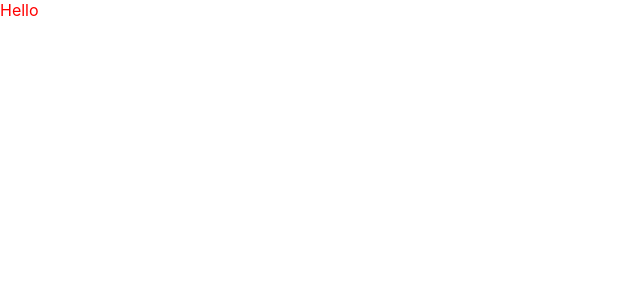
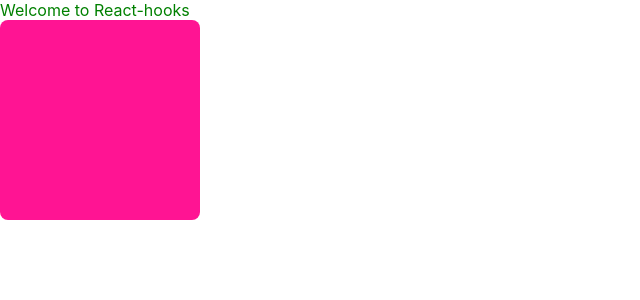
Before and after one commit to tainguyen21/React-Hooks, a React (Create React App) app: page / in a window 1280 px wide. Shown: the top 300 px of the page, without its empty margins (0-640 px from the left). Built offline with nearby package versions, Linux system fonts and the light colour scheme.

Commit message:
03- useState() color box

```diff
--- a/src/App.js
+++ b/src/App.js
@@ -1,7 +1,13 @@
 import "./App.scss";
+import ColorBox from "./components/ColorBox/ColorBox";
 
 function App() {
-  return <div className="app">Hello</div>;
+  return (
+    <div className="app">
+      Welcome to React-hooks
+      <ColorBox />
+    </div>
+  );
 }
 
 export default App;
--- a/src/App.scss
+++ b/src/App.scss
@@ -1,3 +1,3 @@
 .app {
-  color: red;
+  color: green;
 }
--- /dev/null
+++ b/src/components/ColorBox/ColorBox.js
@@ -0,0 +1,32 @@
+import React, { useState } from "react";
+import "./ColorBox.scss";
+
+function getRandomColor() {
+  const COLOR_LIST = ["deeppink", "green", "yellow", "red", "black", "blue"];
+  const randomIndex = Math.trunc(Math.random() * 6);
+
+  return COLOR_LIST[randomIndex];
+}
+
+function ColorBox() {
+  const [color, setColor] = useState(() => {
+    const initColor = localStorage.getItem("box_color") || "deeppink";
+    return initColor;
+  });
+
+  function handleBoxClick() {
+    const newColor = getRandomColor();
+    setColor(newColor);
+    localStorage.setItem("box_color", newColor);
+  }
+
+  return (
+    <div
+      className="color-box"
+      style={{ backgroundColor: color }}
+      onClick={handleBoxClick}
+    ></div>
+  );
+}
+
+export default ColorBox;
--- /dev/null
+++ b/src/components/ColorBox/ColorBox.scss
@@ -0,0 +1,11 @@
+.color-box {
+  $box-size: 200px;
+
+  width: $box-size;
+  height: $box-size;
+
+  border-radius: 8px;
+
+  cursor: pointer;
+  transition: all 0.2s linear;
+}
```
